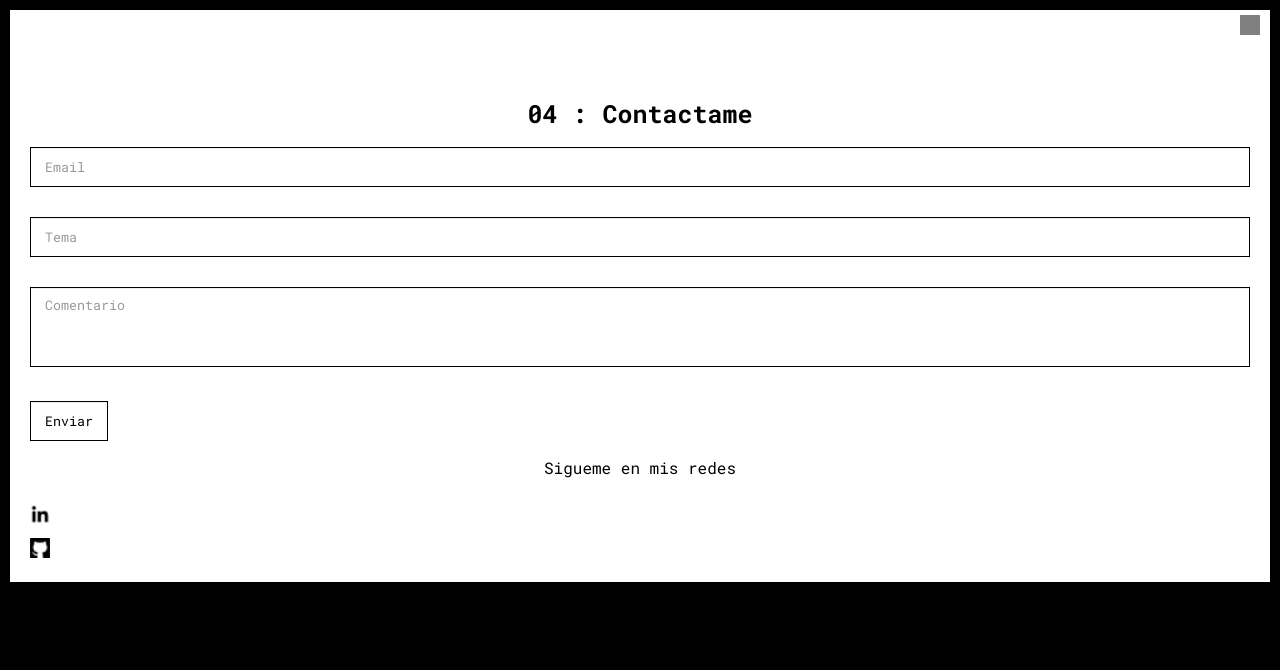
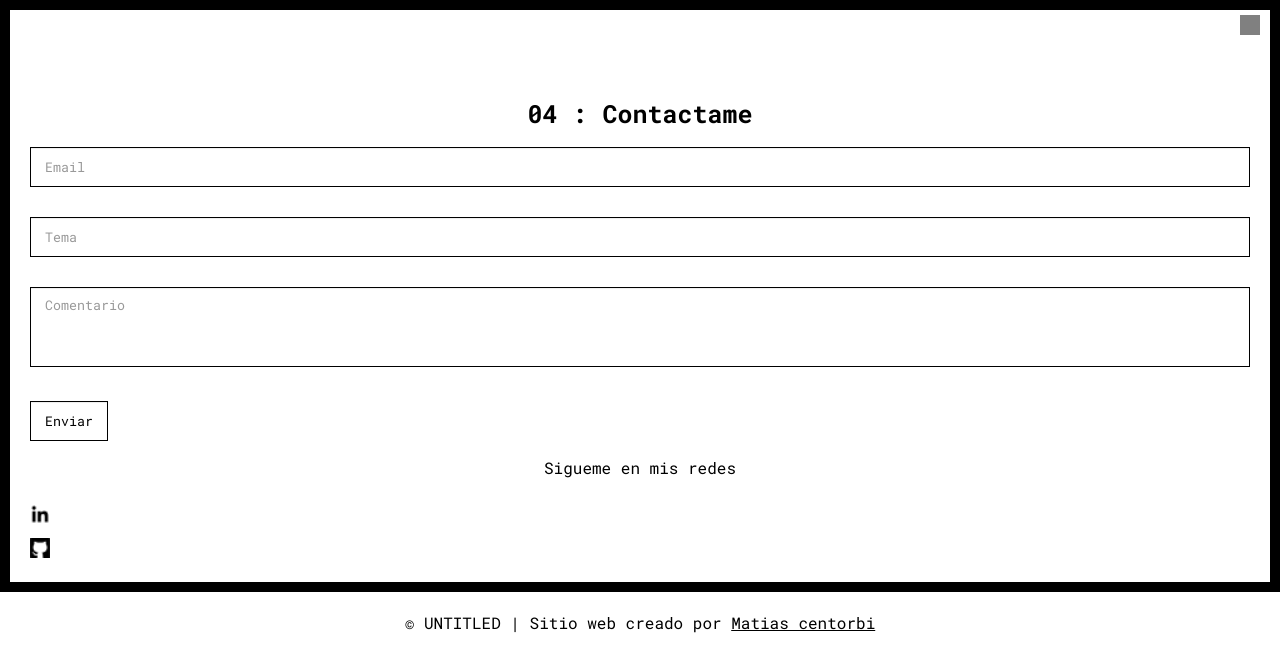
Before and after one commit to mmc1999/portfolio, a Next.js app: page /contact in a window 1280 px wide. Shown: the top 670 px of the page. Built offline with nearby package versions, Linux system fonts and the light colour scheme; grey boxes are pictures that could not be loaded.

Commit message:
agregar fotos y descripcion a los trabajos

```diff
--- a/components/views/footer/Footer.jsx
+++ b/components/views/footer/Footer.jsx
@@ -1,9 +1,11 @@
 import React from 'react'
+import moduleFooter from "./Footer.module.css"
 
 const Footer = () => {
   return (
-    <footer>
-
+    <footer className={moduleFooter.footer}>
+        <p className={moduleFooter.info}>© UNTITLED | Sitio web creado por <a href='https://matiascentorbi.vercel.app/' className={moduleFooter.enlace}>Matias centorbi</a>
+        </p>
     </footer>
   )
 }
--- /dev/null
+++ b/components/views/footer/Footer.module.css
@@ -0,0 +1,11 @@
+.footer {
+    padding: 20px;
+    background-color: white;
+}
+.info {
+    text-align: center;
+    margin: 0%;
+}
+.enlace {
+    text-decoration: underline;
+}
--- a/components/views/header/Header.jsx
+++ b/components/views/header/Header.jsx
@@ -31,19 +31,19 @@ const Header = ({color}) => {
               <a className={`${moduleHeader.link} ${color ? moduleHeader.linkSinMain : ""}`}>01 : Inicio</a>
             </Link>
           </div>
-          {!scroll ? <span className={moduleHeader.spanBarra}>|</span> : ""}
+          {scroll ? <span className={moduleHeader.spanBarra}>|</span> : ""}
           <div className={moduleHeader.divLink}>
             <Link href="/work">
               <a className={`${moduleHeader.link} ${color ? moduleHeader.linkSinMain : ""}`}>02 : Proyectos</a>
             </Link>
           </div>
-          {!scroll ? <span className={moduleHeader.spanBarra}>|</span>: ""}
+          {scroll ? <span className={moduleHeader.spanBarra}>|</span>: ""}
           <div className={moduleHeader.divLink}>
             <Link href="/about">
               <a className={`${moduleHeader.link} ${color ? moduleHeader.linkSinMain : ""}`}>03 : Sobre mi</a>
             </Link>
           </div>
-          {!scroll ? <span className={moduleHeader.spanBarra}>|</span>: ""}
+          {scroll ? <span className={moduleHeader.spanBarra}>|</span>: ""}
           <div className={moduleHeader.divLink}>
             <Link href="/contact">
               <a className={`${moduleHeader.link} ${color ? moduleHeader.linkSinMain : ""}`}>04 : Contacto</a>
--- a/components/views/header/Header.module.css
+++ b/components/views/header/Header.module.css
@@ -22,15 +22,19 @@
     flex-direction: column;
     gap: 20px;
     position: fixed;
-    width: 90%;
+    width: 100%;
     top: 10px;
     transition: top 0.5s ease;
     z-index: 13;
     border-bottom: thin solid rgb(202, 202, 202);
 }
 .navSinMain {
+
     background-color: white;
     top: 10px;
+    left: 0px;
+    border-left: 10px solid black;
+    border-right: 10px solid black;
 }
 .navDisapeard {
     top: -1000px;
--- a/components/views/layout/Layout.jsx
+++ b/components/views/layout/Layout.jsx
@@ -2,6 +2,7 @@ import React from 'react'
 import Head from 'next/head'
 import Header from '../header/Header'
 import moduleLayout from "./Layout.module.css"
+import Footer from '../footer/Footer'
 
 const Layout = ({children, color}) => {
   return (
@@ -14,16 +15,14 @@ const Layout = ({children, color}) => {
             <link rel="icon" href="/favicon.ico" />
         </Head>
 
-
         <main
           className={color ? moduleLayout.mainConColor : moduleLayout.mainSinColor}
         >
             <Header color={color} />
             {children}
+
         </main>
-        <footer>
-
-        </footer>
+        <Footer />
     </>
   )
 }
--- a/hooks/menuMobile/useControlMenuMobile.js
+++ b/hooks/menuMobile/useControlMenuMobile.js
@@ -11,7 +11,7 @@ const useControlMenuMobile = () => {
     const handleScroll = () => {if(window.scrollY > 20) setIsMenuAppeard(false)}
 
     const handleResize = () => {
-        if(window.innerWidth < 750) {
+        if(window.innerWidth > 750) {
           setScroll(true)
         } else {
           setScroll(false)
--- a/pages/about/About.module.css
+++ b/pages/about/About.module.css
@@ -25,6 +25,6 @@
     text-align: center;
 }
 .cv {
-    padding: 10px;
+    padding: 5px;
     border: 1px solid black;
 }
--- a/pages/work/Work.module.css
+++ b/pages/work/Work.module.css
@@ -25,5 +25,5 @@
     flex-direction: column;
     gap: 150px;
     padding: 15px;
-    margin-bottom: 200px;
+    margin-bottom:100px;
 }
--- a/styles/globals.css
+++ b/styles/globals.css
@@ -7,7 +7,6 @@ body {
   font-family: Roboto Mono, Helvetica, Arial, sans-serif;
   height: 100%;
   width: 100%;
-  background-color: black;
 }
 
 a {
```
